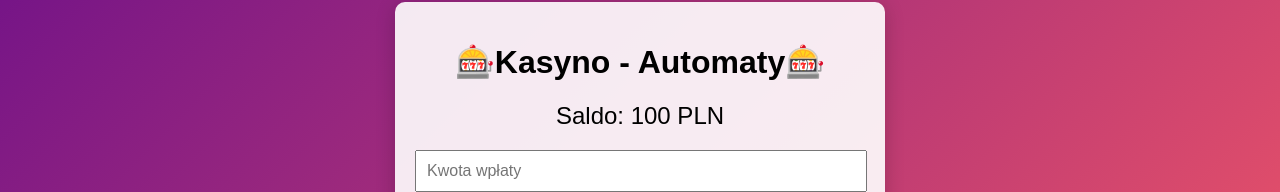
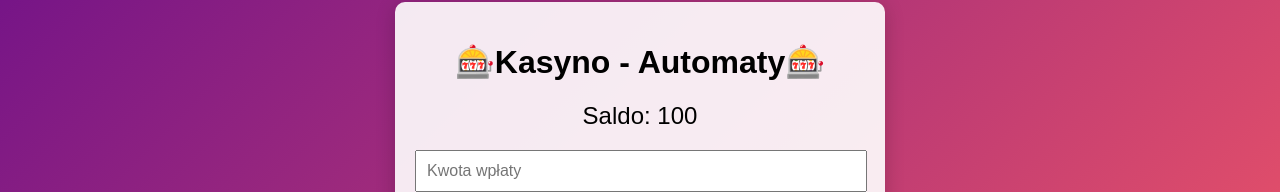
Before and after one commit to robof123/Kasyno, a plain HTML site: page index.html in a window 1280 px wide. Shown: the part 157-349 px from the top of the page. Drawn offline with Linux system fonts and the light colour scheme.

Commit message:
Update index.html

```diff
--- a/index.html
+++ b/index.html
@@ -9,7 +9,7 @@
 <body>
     <div class="container">
         <h1>🎰Kasyno - Automaty🎰</h1>
-        <div class="balance" id="balance">Saldo: 100 PLN</div>
+        <div class="balance" id="balance">Saldo: 100</div>
         <input type="number" id="deposit-input" placeholder="Kwota wpłaty" min="1" />
         <button class="button" id="deposit-button">Wpłać</button>
 
```
